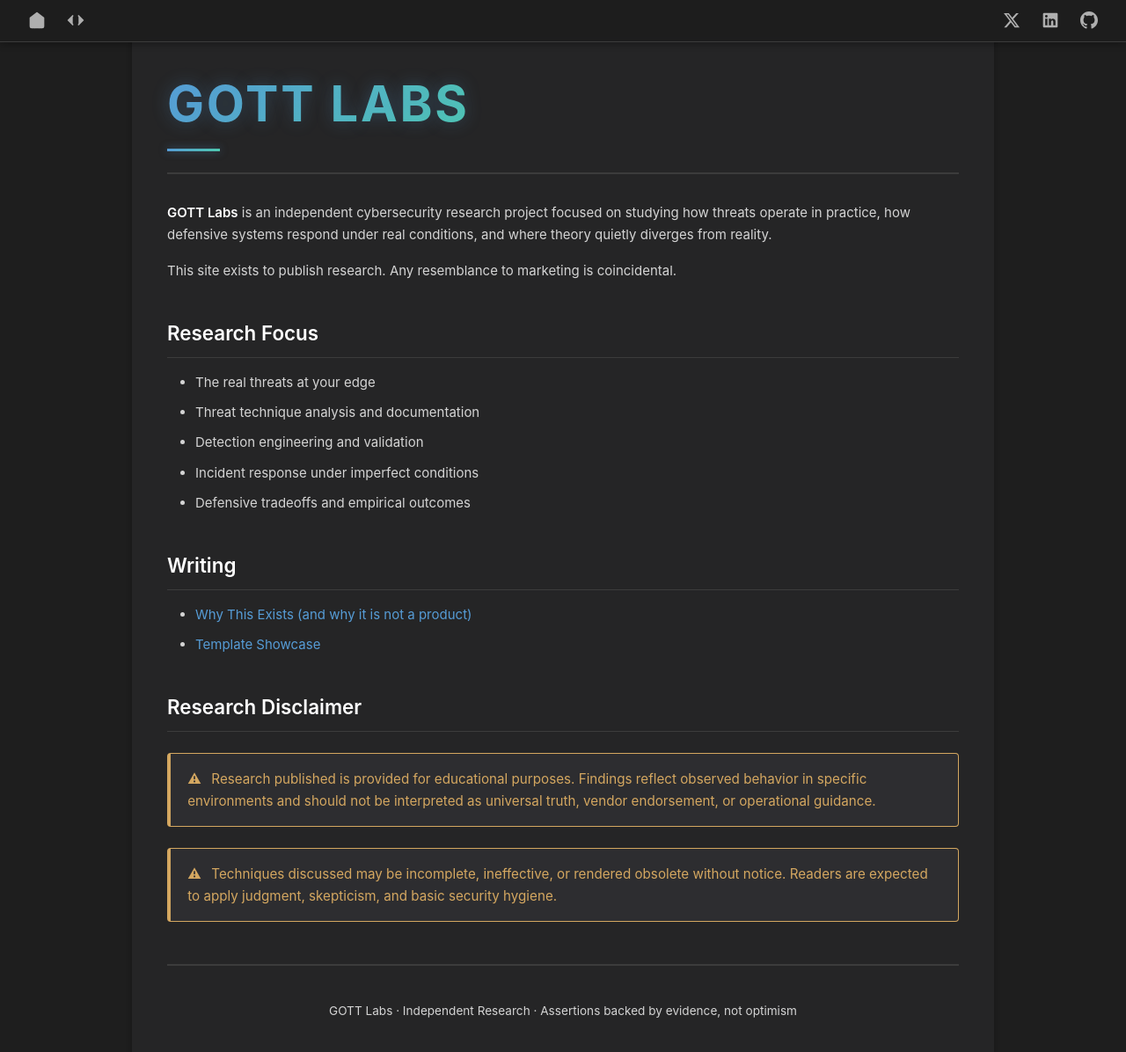
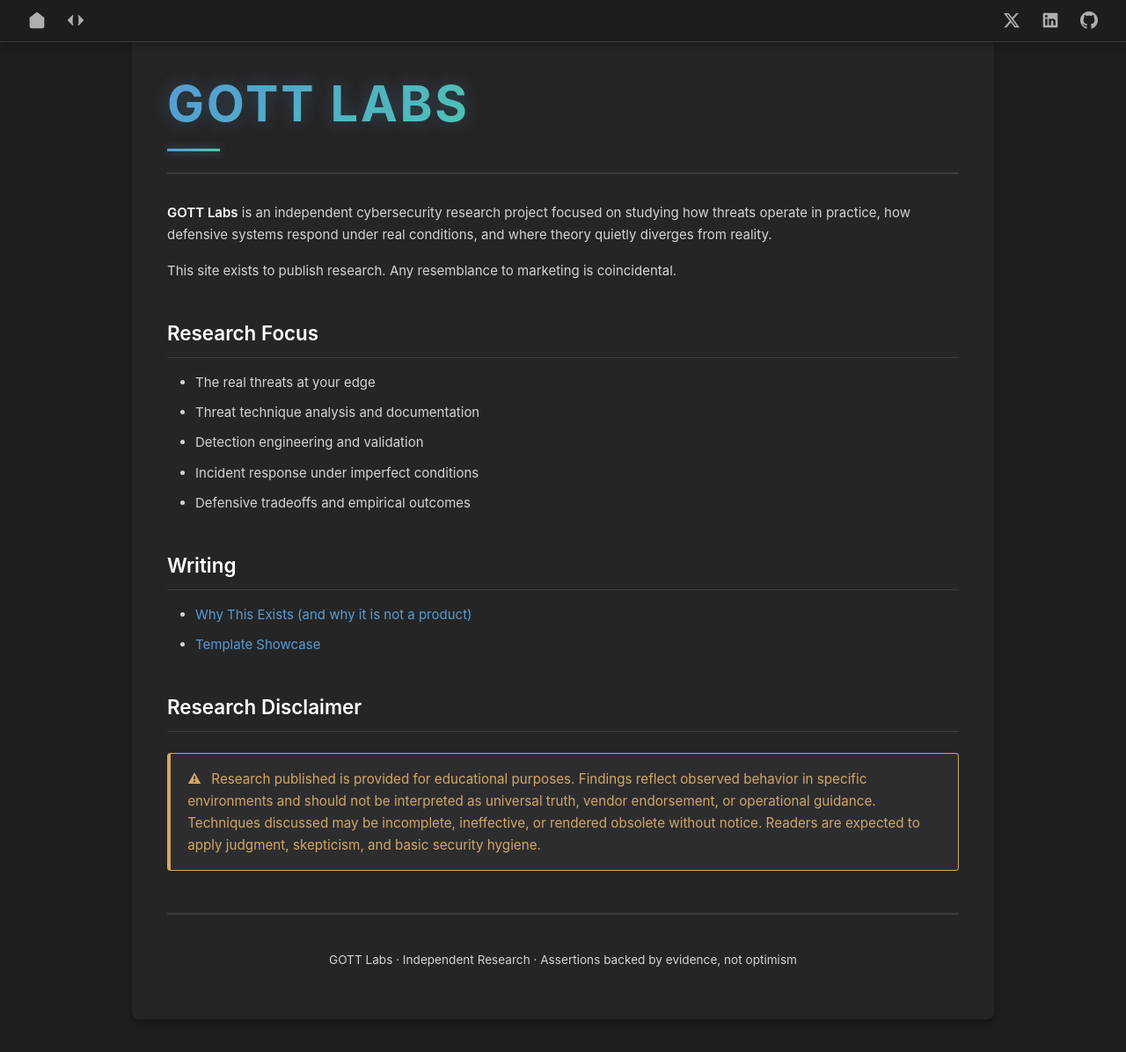
Before and after one commit to gottlabs/home, a Jekyll site: the page built from index.md, in a window 1280 px wide and 1249 px high. Shown: the top 1196 px of the window at 88% size. Built offline with Jekyll 4.4.1, drawn with Linux system fonts in a browser that asks for light colours; part of the change alters nothing that is shown.

Commit message:
Update index.md

```diff
--- a/index.md
+++ b/index.md
@@ -16,16 +16,11 @@ This site exists to publish research. Any resemblance to marketing is coincident
 - Defensive tradeoffs and empirical outcomes
 
 ### Writing
-
-- [Why This Exists (and why it is not a product)]({{ site.baseurl }}/2025/12/28/the_why.md)
-- [Template Showcase]({{ site.baseurl }}/2025/12/29/demo_post.md)
+- [Why This Exists (and why it is not a product)]({{ site.baseurl }}/2025/12/28/the_why)
+- [Template Showcase]({{ site.baseurl }}/2025/12/29/demo_post)
 
 ### Research Disclaimer
 
 <span class="disclaimer">
-Research published is provided for educational purposes. Findings reflect observed behavior in specific environments and should not be interpreted as universal truth, vendor endorsement, or operational guidance.
+Research published is provided for educational purposes. Findings reflect observed behavior in specific environments and should not be interpreted as universal truth, vendor endorsement, or operational guidance. Techniques discussed may be incomplete, ineffective, or rendered obsolete without notice. Readers are expected to apply judgment, skepticism, and basic security hygiene.
 </span>
-
-<span class="disclaimer">
-Techniques discussed may be incomplete, ineffective, or rendered obsolete without notice. Readers are expected to apply judgment, skepticism, and basic security hygiene.
-</span>
```
